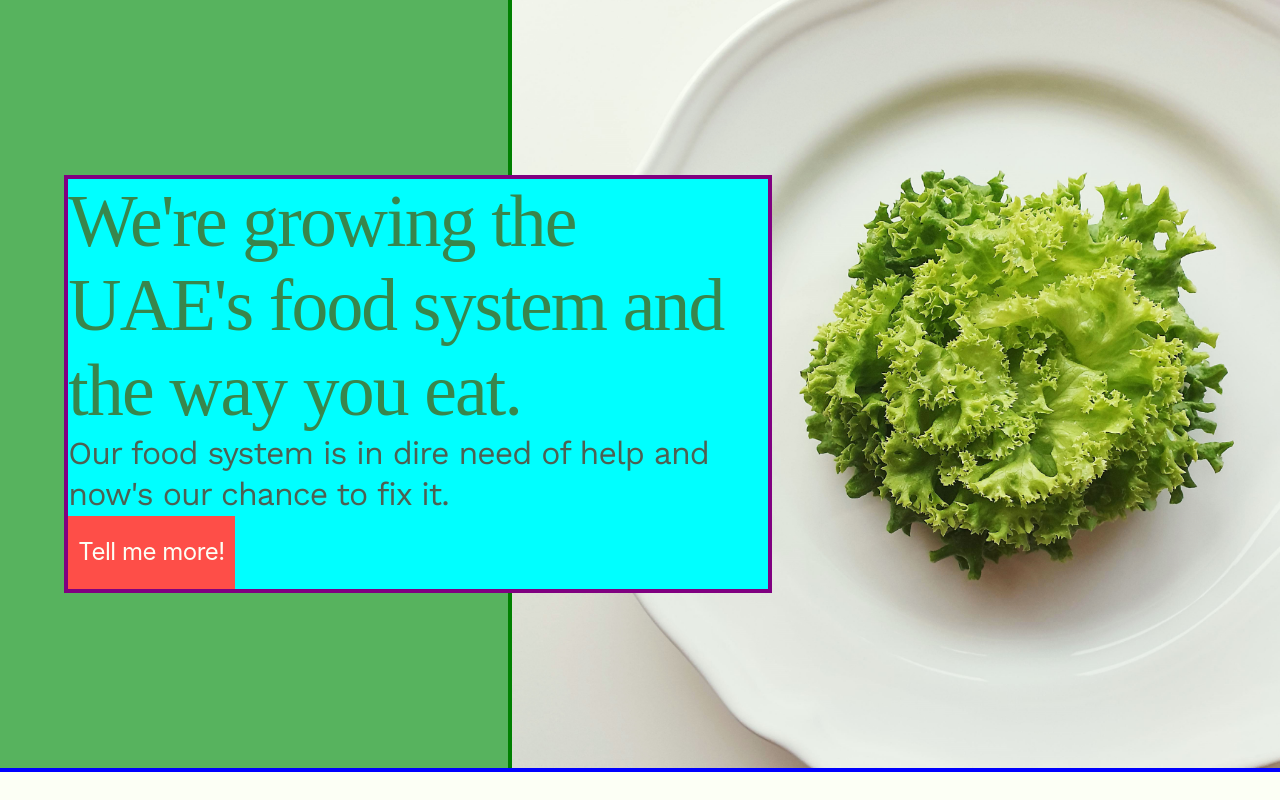
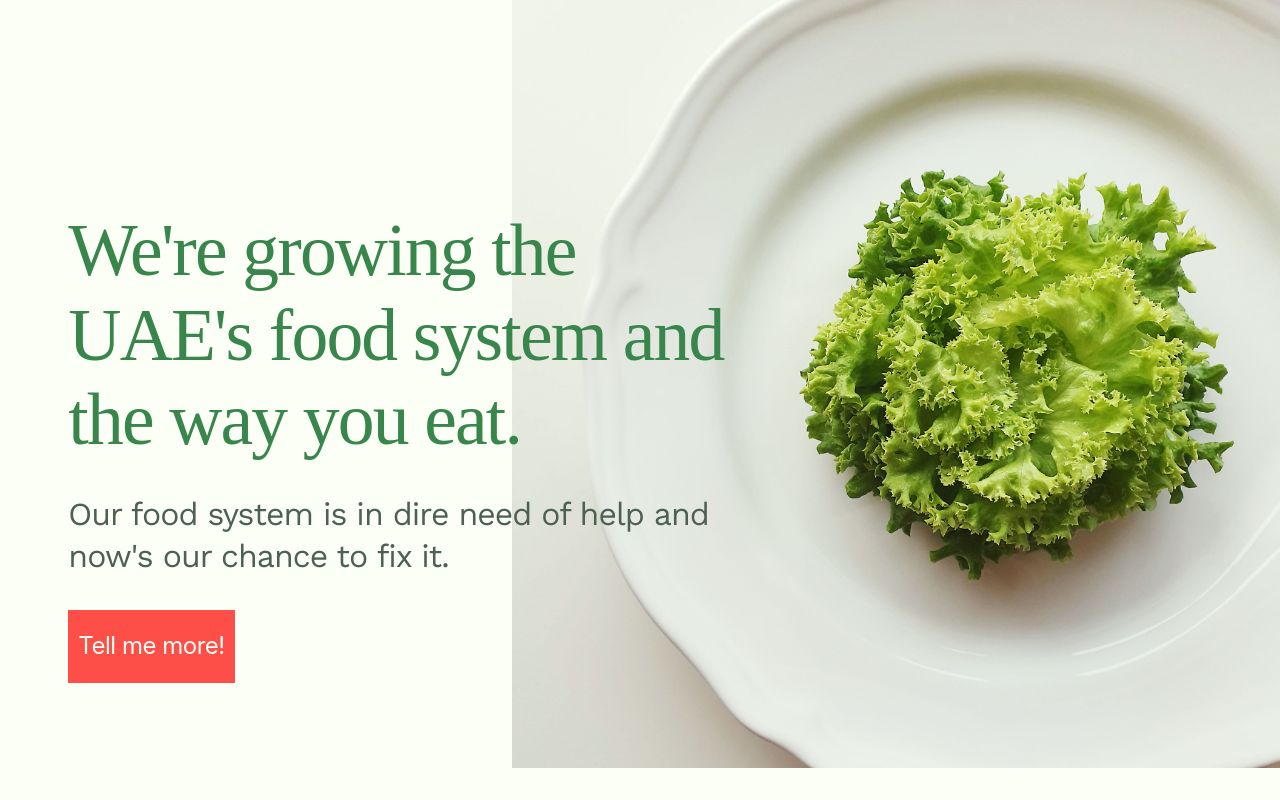
Before and after one commit to JuanTValdez/smart_acres, a React (Create React App) app: page / in a window 1280 px wide. Built offline with nearby package versions, Linux system fonts and the light colour scheme.

Commit message:
finished intro section

```diff
--- a/src/App.css
+++ b/src/App.css
@@ -129,15 +129,15 @@ nav {
 
 .intro-content {
 	grid-column: 1 / 4;
-	align-self: center;
+	/* max-width: 80%; */
+	/* align-self: center; */
 	text-align: left;
-	margin: 0 0 0 8.9%;
+	margin: 13em 0 0 8.9%;
 }
 
 .intro-image,
 .intro-content {
 	grid-row: 1 / 2;
-	/* padding: 0 0 0 8%; */
 }
 
 .intro-image img {
@@ -156,10 +156,13 @@ nav {
 }
 /* TRY ADDING MARGINS TO TEXT */
 .intro-text-2 {
+	/* max-width: 80%; */
+	margin: 1em 0 0 0;
 	font-family: 'Work Sans', sans-serif;
 	font-size: 2em;
 	line-height: 1.31;
 	letter-spacing: -0.96px;
+	/* margin: 1em 0 0 0; */
 	color: var(--gunmetal);
 }
 
@@ -168,6 +171,7 @@ nav {
 	border: solid 3px var(--coral);
 	background-color: var(--coral);
 	color: var(--off-white);
+	margin: 2em 0 0 0;
 
 	& p {
 		font-size: 1.5em;
--- a/src/App.js
+++ b/src/App.js
@@ -34,12 +34,12 @@ function App() {
 				</div>
 			</div> */}
 
-			<div className='intro-grid ol_green'>
-				<div className='intro-image ol_orange'>
+			<div className='intro-grid'>
+				<div className='intro-image'>
 					<img src={Lettuceplate} alt='' />
 				</div>
 
-				<div className='intro-content ol_orange ol_cyan'>
+				<div className='intro-content'>
 					<p className='intro-text-1'>
 						We're growing the UAE's food system and the way you eat.
 					</p>
```
